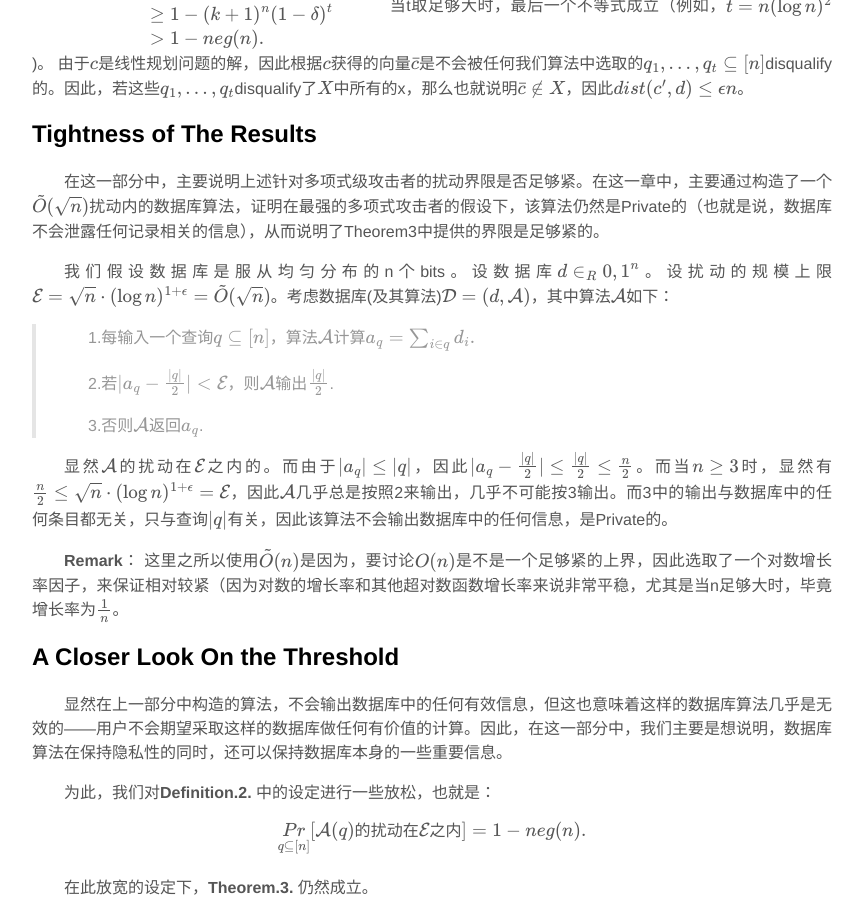
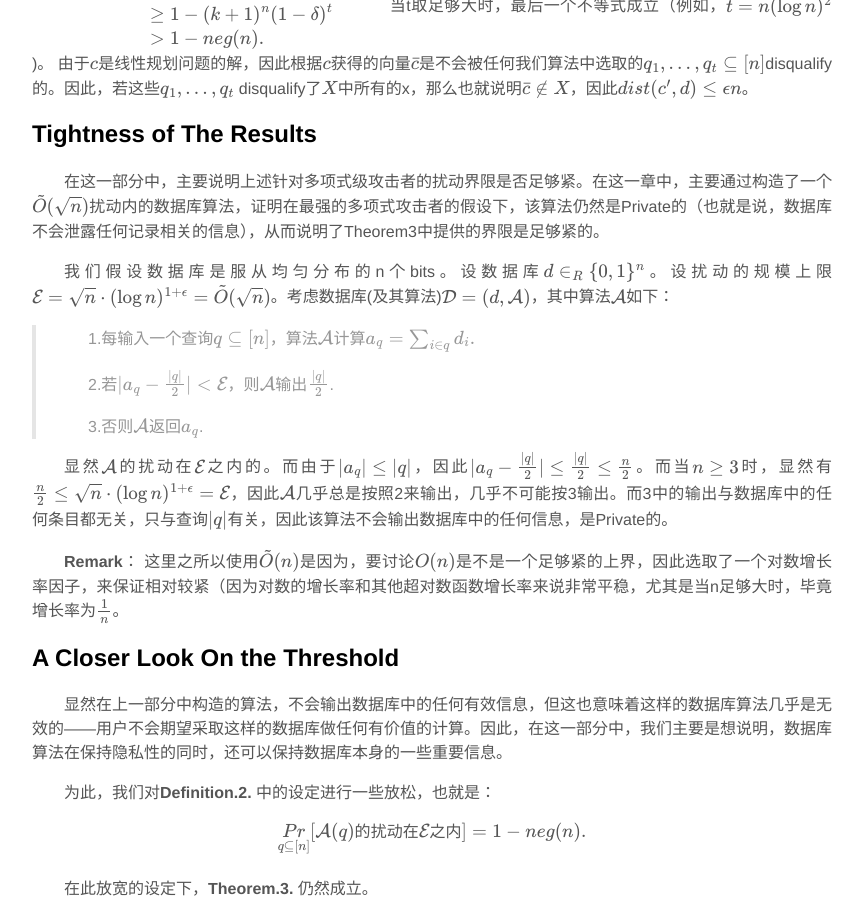
Before and after one commit to JackyZ137/JackyZ137.github.io, a Jekyll site: the page built from _posts/2023-4-20-Before-Privacy.md, in a window 1280 px wide and 900 px high, scrolled down 4689 px. Shown: the whole window, without its empty margins (208-1071 px from the left). Built offline with Jekyll 4.4.1, drawn with Linux system fonts in a browser that asks for light colours; nearby versions of some CDN libraries.

Commit message:
公式校对

```diff
--- a/_posts/2023-4-20-Before-Privacy.md
+++ b/_posts/2023-4-20-Before-Privacy.md
@@ -171,13 +171,13 @@ $$
 \end{align}
 $$
 当t取足够大时，最后一个不等式成立（例如，$t = n(\log n)^2$)。
-由于$c$是线性规划问题的解，因此根据$c$获得的向量$\bar{c}$是不会被任何我们算法中选取的$q_1, \dots,q_t \subseteq [n]$disqualify的。因此，若这些$q_1, \dots, q_t$disqualify了$X$中所有的x，那么也就说明$\bar{c} \notin X$，因此$dist(c^{\prime} , d) \leq \epsilon n$。
+由于$c$是线性规划问题的解，因此根据$c$获得的向量$\bar{c}$是不会被任何我们算法中选取的$q_1, \dots,q_t \subseteq [n]$disqualify的。因此，若这些$q_1, \dots, q_t$ disqualify了$X$中所有的x，那么也就说明$\bar{c} \notin X$，因此$dist(c^{\prime} , d) \leq \epsilon n$。
 
 ## Tightness of The Results
 
 在这一部分中，主要说明上述针对多项式级攻击者的扰动界限是否足够紧。在这一章中，主要通过构造了一个$\tilde{O}(\sqrt{n})$扰动内的数据库算法，证明在最强的多项式攻击者的假设下，该算法仍然是Private的（也就是说，数据库不会泄露任何记录相关的信息），从而说明了Theorem3中提供的界限是足够紧的。
 
-我们假设数据库是服从均匀分布的n个bits。设数据库$d\in_R \{0,1\}^n$。设扰动的规模上限$\mathcal{E} = \sqrt{n} \cdot (\log n)^{1+\epsilon} = \tilde{O}(\sqrt{n})$。考虑数据库(及其算法)$\mathcal{D} = (d,\mathcal{A})$，其中算法$\mathcal{A}$如下：
+我们假设数据库是服从均匀分布的n个bits。设数据库$d\in_R \\{ 0,1 \\}^n$。设扰动的规模上限$\mathcal{E} = \sqrt{n} \cdot (\log n)^{1+\epsilon} = \tilde{O}(\sqrt{n})$。考虑数据库(及其算法)$\mathcal{D} = (d,\mathcal{A})$，其中算法$\mathcal{A}$如下：
 
 > 1.每输入一个查询$q\subseteq [n]$，算法$\mathcal{A}$计算$a_q = \sum_{i \in q} d_i.$
 >
```
